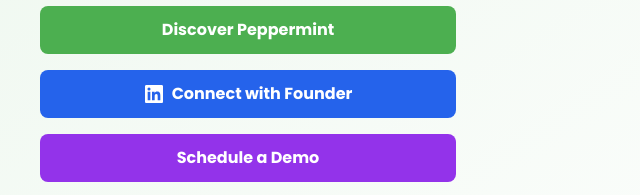
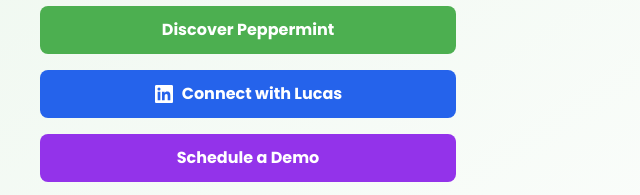
Before and after one commit to czekaj/links.peppermint.food, a plain HTML site: page index.html in a window 1280 px wide. Shown: the part 370-565 px from the top of the page, 392-1032 px from the left. Drawn offline with nearby package versions, Linux system fonts and the light colour scheme.

Commit message:
Copy tweak

```diff
--- a/index.html
+++ b/index.html
@@ -47,7 +47,7 @@
                 <svg class="w-5 h-5 mr-2" fill="currentColor" viewBox="0 0 20 20" xmlns="http://www.w3.org/2000/svg">
                     <path fill-rule="evenodd" d="M16.338 16.338H13.67V12.16c0-.995-.017-2.277-1.387-2.277-1.39 0-1.601 1.086-1.601 2.207v4.248H8.014v-8.59h2.559v1.174h.037c.356-.675 1.227-1.387 2.526-1.387 2.703 0 3.203 1.778 3.203 4.092v4.711zM5.005 6.575a1.548 1.548 0 11-.003-3.096 1.548 1.548 0 01.003 3.096zm-1.337 9.763H6.34v-8.59H3.667v8.59zM17.668 1H2.328C1.595 1 1 1.581 1 2.298v15.403C1 18.418 1.595 19 2.328 19h15.34c.734 0 1.332-.582 1.332-1.299V2.298C19 1.581 18.402 1 17.668 1z" clip-rule="evenodd"></path>
                 </svg>
-                Connect with Founder
+                Connect with Lucas
             </a>
             <a href="https://cal.com/peppermint" class="block bg-purple-600 hover:bg-purple-700 text-white font-bold py-3 px-4 rounded-lg transition duration-300 ease-in-out transform hover:-translate-y-1 hover:scale-105 text-center">
                 Schedule a Demo
```
